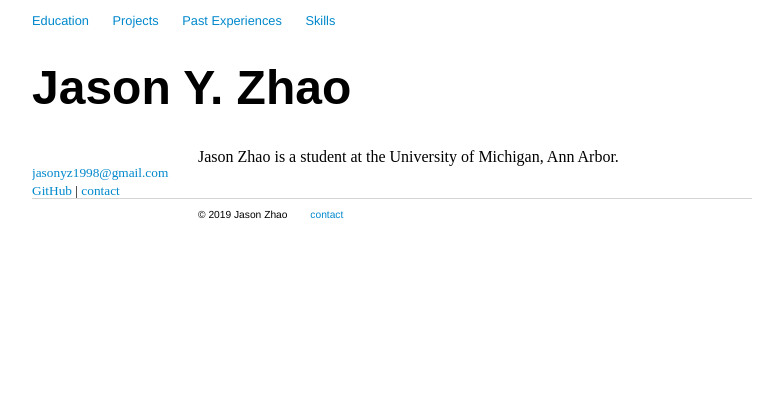
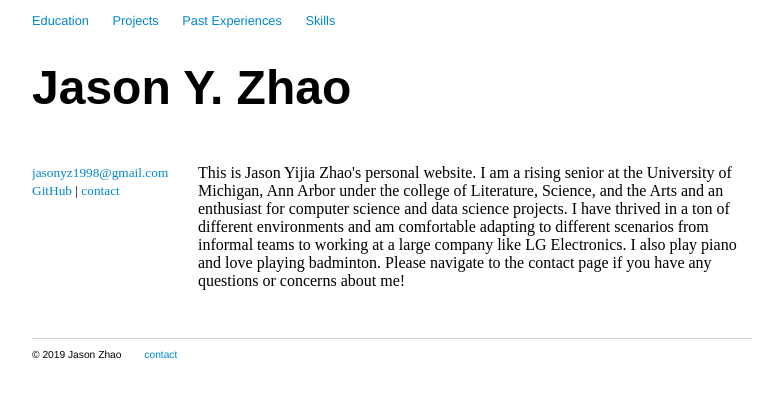
Before and after one commit to jasonzhao1998/jasonzhao1998.github.io, a Jekyll site: the page built from index.html, in a window 1280 px wide. Shown: the top 398 px of the page, without its empty margins (248-1031 px from the left). Built offline with Jekyll 4.4.1, drawn with Linux system fonts in a browser that asks for light colours.

Commit message:
Added statement.

```diff
--- a/index.html
+++ b/index.html
@@ -14,5 +14,5 @@ title: Jason Zhao
 </div>
 
 <div class="right">
-  Jason Zhao is a student at the University of Michigan, Ann Arbor.
+	<p >This is Jason Yijia Zhao's personal website. I am a rising senior at the University of Michigan, Ann Arbor under the college of Literature, Science, and the Arts and an enthusiast for computer science and data science projects. I have thrived in a ton of different environments and am comfortable adapting to different scenarios from informal teams to working at a large company like LG Electronics. I also play piano and love playing badminton. Please navigate to the contact page if you have any questions or concerns about me!</p>
 </div>
```
